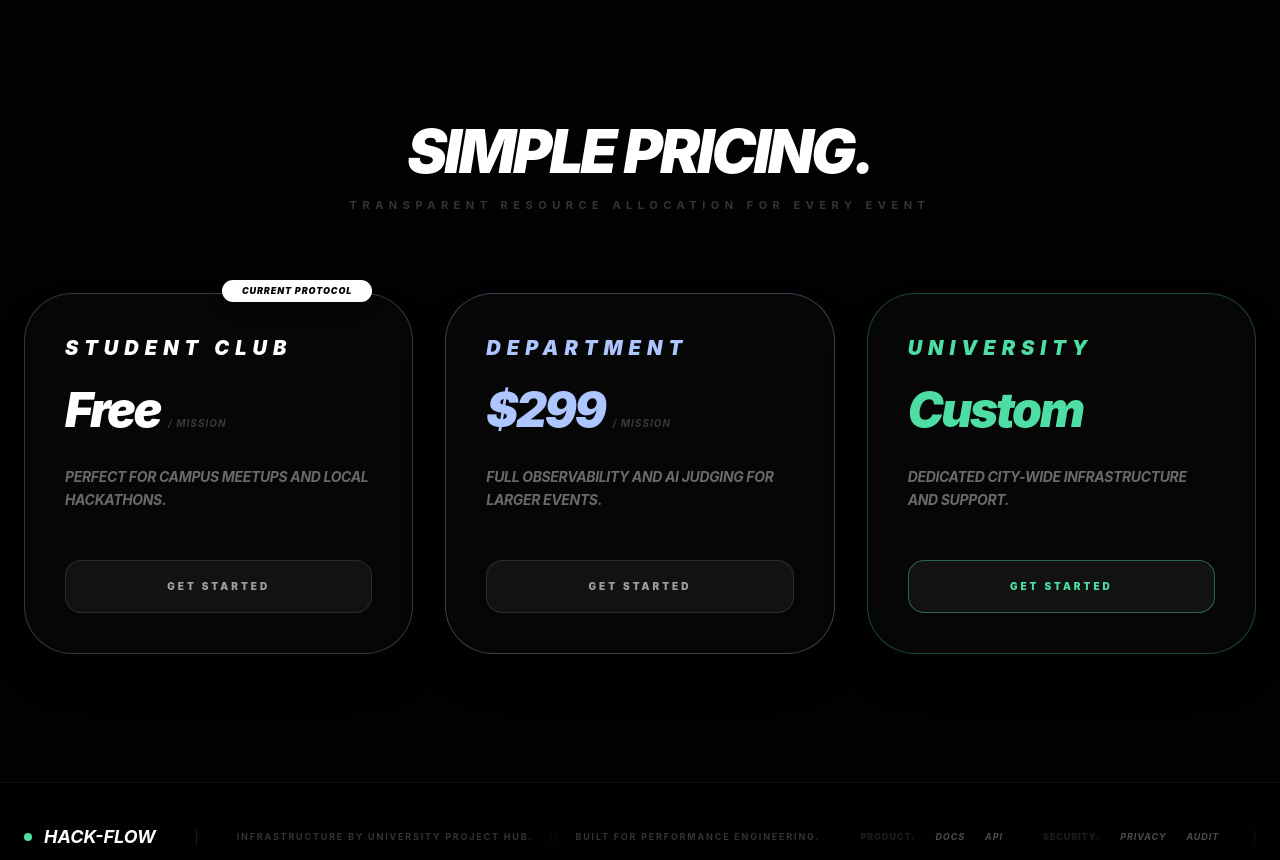
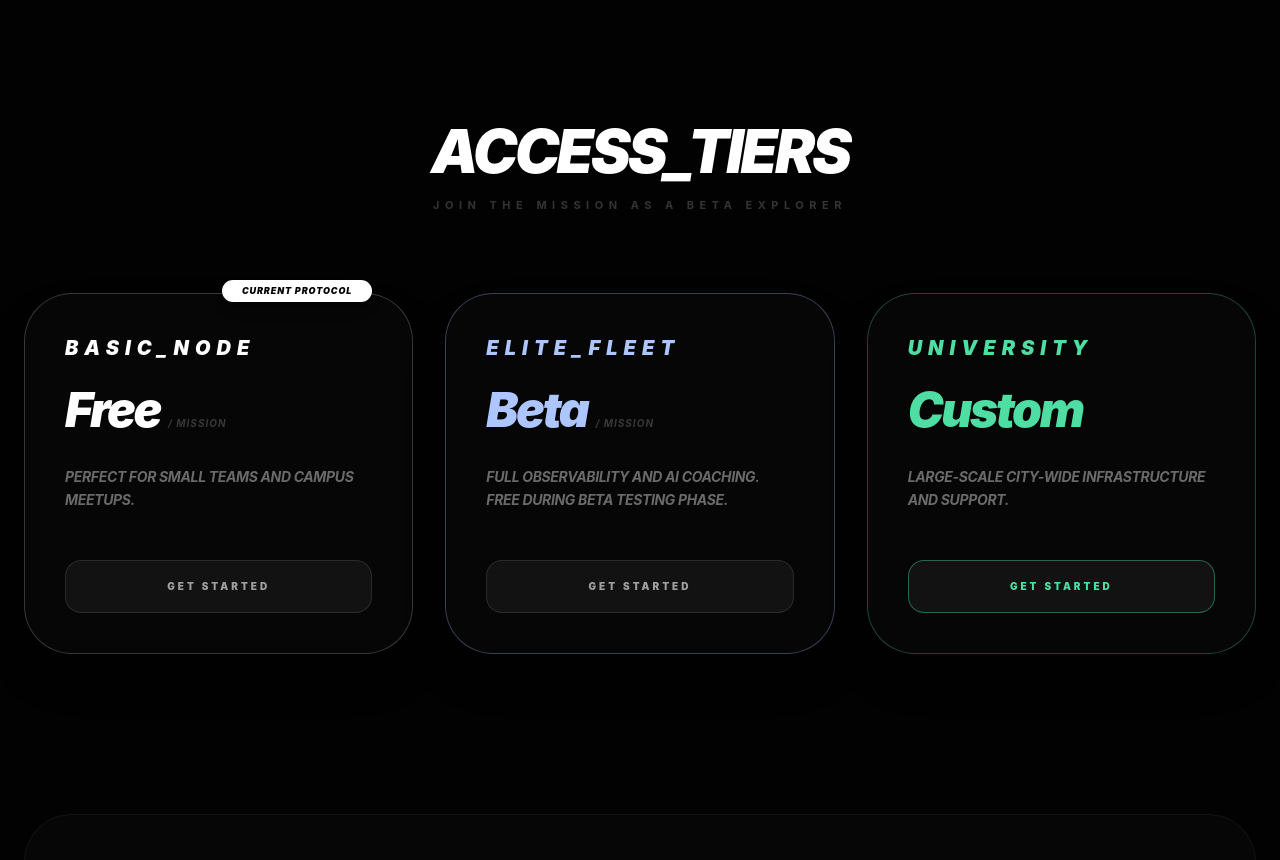
Before and after one commit to ShivDev-ops/hack-flow, a Next.js app: page / in a window 1280 px wide. Shown: the part 1880-2740 px from the top of the page. Built offline with nearby package versions, Linux system fonts and the light colour scheme.

Commit message:
landing-page

```diff
--- a/app/page.tsx
+++ b/app/page.tsx
@@ -182,30 +182,61 @@ export default function LandingPage() {
         {/* PRICING: REFINED_TIERS */}
         <section id="pricing" className="py-32 px-6 max-w-7xl mx-auto space-y-20">
           <div className="text-center space-y-4">
-            <h2 className="text-4xl md:text-6xl font-black italic tracking-tighter uppercase leading-none">Simple Pricing.</h2>
-            <p className="text-white/20 font-bold text-[11px] uppercase tracking-[0.5em]">Transparent resource allocation for every event</p>
+            <h2 className="text-4xl md:text-6xl font-black italic tracking-tighter uppercase leading-none">Access_Tiers</h2>
+            <p className="text-white/20 font-bold text-[11px] uppercase tracking-[0.5em]">Join the mission as a Beta Explorer</p>
           </div>
 
           <div className="grid grid-cols-1 md:grid-cols-3 gap-8">
             <TierCard
-              name="Student Club"
+              name="Basic_Node"
               price="Free"
-              desc="Perfect for campus meetups and local hackathons."
+              desc="Perfect for small teams and campus meetups."
               accent="white"
               active={true}
             />
             <TierCard
-              name="Department"
-              price="$299"
-              desc="Full observability and AI judging for larger events."
+              name="Elite_Fleet"
+              price="Beta"
+              desc="Full observability and AI coaching. Free during beta testing phase."
               accent="primary"
             />
             <TierCard
               name="University"
               price="Custom"
-              desc="Dedicated city-wide infrastructure and support."
+              desc="Large-scale city-wide infrastructure and support."
               accent="secondary"
             />
+          </div>
+
+          {/* CONTACT SECTION: BETA_NOTE */}
+          <div className="pt-20">
+            <div className="bg-white/[0.02] border border-white/5 p-10 md:p-14 rounded-[3rem] text-center space-y-8 relative overflow-hidden group">
+               <div className="absolute top-0 right-0 p-8 opacity-5 group-hover:opacity-10 transition-opacity">
+                  <Terminal size={160} className="rotate-12" />
+               </div>
+               <div className="space-y-4 relative z-10">
+                  <span className="font-bold text-[11px] text-secondary uppercase tracking-[0.5em] block">Recruitment_Status: OPEN</span>
+                  <h3 className="text-3xl md:text-5xl font-black italic tracking-tighter uppercase leading-tight text-white">Join the Beta Mission.</h3>
+                  <p className="text-white/40 text-sm md:text-base font-bold uppercase tracking-widest max-w-2xl mx-auto italic leading-relaxed">
+                    We are looking for elite organizers to stress-test the Hack-Flow engine. Drop a message to establish your node for <span className="text-white underline decoration-secondary/40">Free</span>.
+                  </p>
+               </div>
+
+               <div className="flex flex-col sm:flex-row items-center justify-center gap-6 sm:gap-12 relative z-10">
+                  <a href="mailto:shivendra22september@gmail.com" className="flex items-center gap-3 text-white/60 hover:text-white transition-all group/link">
+                    <div className="p-3 bg-white/5 rounded-xl group-hover/link:bg-secondary/10 transition-all border border-white/5">
+                        <Zap size={18} className="group-hover/link:text-secondary" />
+                    </div>
+                    <span className="text-xs font-black uppercase tracking-widest font-mono">shivendra22september@gmail.com</span>
+                  </a>
+                  <a href="https://www.linkedin.com/in/shivendra-singh-b5b662245" target="_blank" rel="noopener noreferrer" className="flex items-center gap-3 text-white/60 hover:text-white transition-all group/link">
+                    <div className="p-3 bg-white/5 rounded-xl group-hover/link:bg-blue-500/10 transition-all border border-white/5">
+                        <Network size={18} className="group-hover/link:text-blue-400" />
+                    </div>
+                    <span className="text-xs font-black uppercase tracking-widest font-mono">Establish LinkedIn Link</span>
+                  </a>
+               </div>
+            </div>
           </div>
         </section>
       </main>
```
